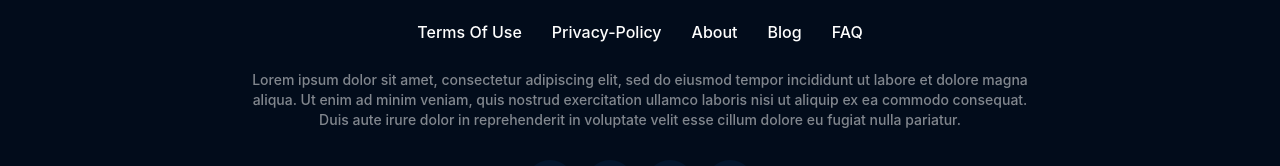
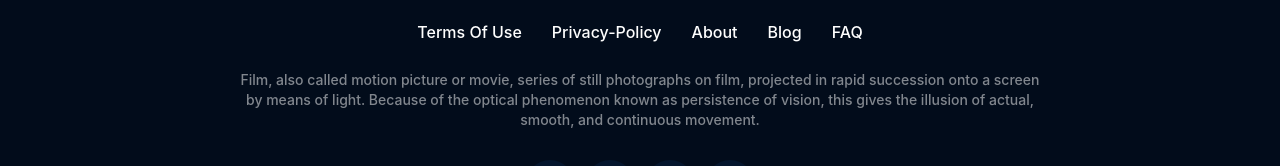
Before and after one commit to vaibhavjethva/MovieX, a React (Vite) app: page / in a window 1280 px wide. Shown: the part 1098-1264 px from the top of the page. Built offline with nearby package versions, Linux system fonts and the light colour scheme; no server answers.

Commit message:
discription change

```diff
--- a/src/components/footer/Footer.jsx
+++ b/src/components/footer/Footer.jsx
@@ -1,3 +1,4 @@
+// eslint-disable-next-line no-unused-vars
 import React from "react";
 import {
     FaFacebookF,
@@ -22,12 +23,7 @@ const Footer = () => {
                     <li className="menuItem">FAQ</li>
                 </ul>
                 <div className="infoText">
-                    Lorem ipsum dolor sit amet, consectetur adipiscing elit, sed
-                    do eiusmod tempor incididunt ut labore et dolore magna
-                    aliqua. Ut enim ad minim veniam, quis nostrud exercitation
-                    ullamco laboris nisi ut aliquip ex ea commodo consequat.
-                    Duis aute irure dolor in reprehenderit in voluptate velit
-                    esse cillum dolore eu fugiat nulla pariatur.
+                    Film, also called motion picture or movie, series of still photographs on film, projected in rapid succession onto a screen by means of light. Because of the optical phenomenon known as persistence of vision, this gives the illusion of actual, smooth, and continuous movement.
                 </div>
                 <div className="socialIcons">
                     <span className="icon">
```
